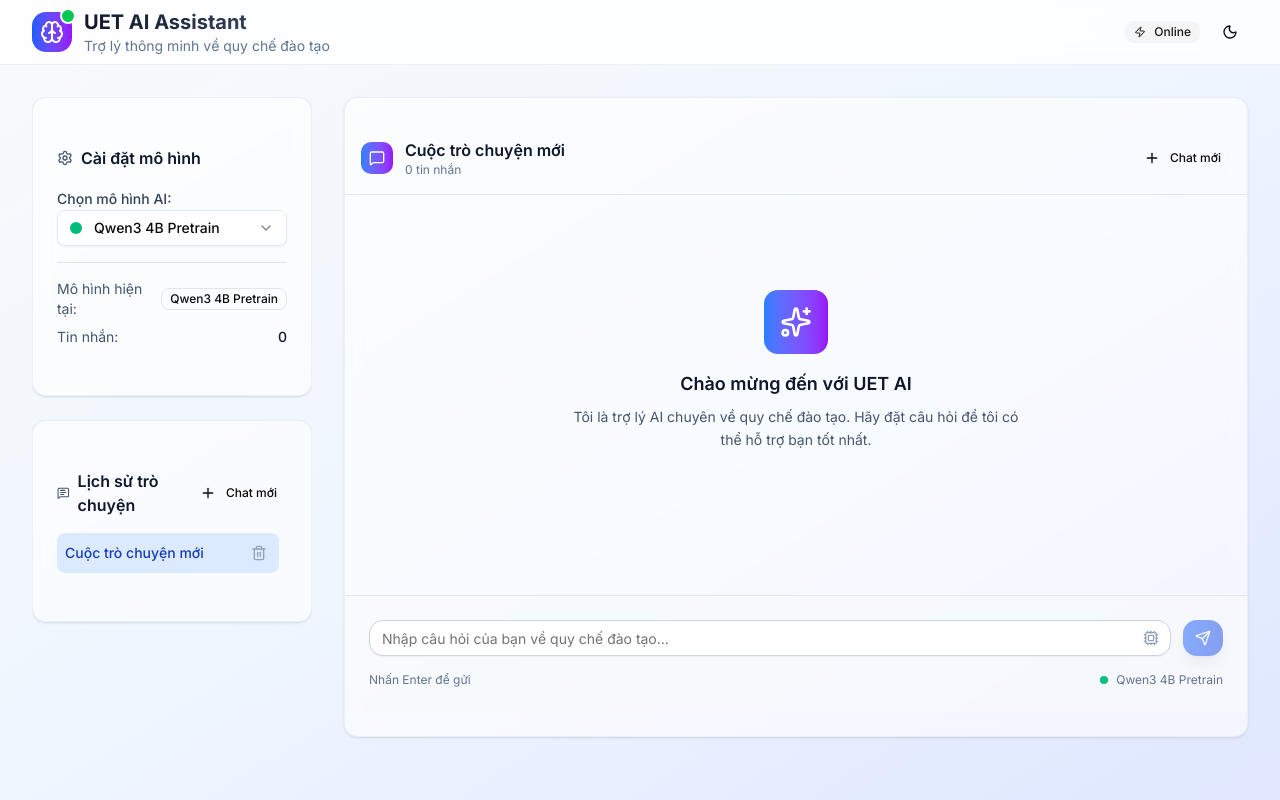
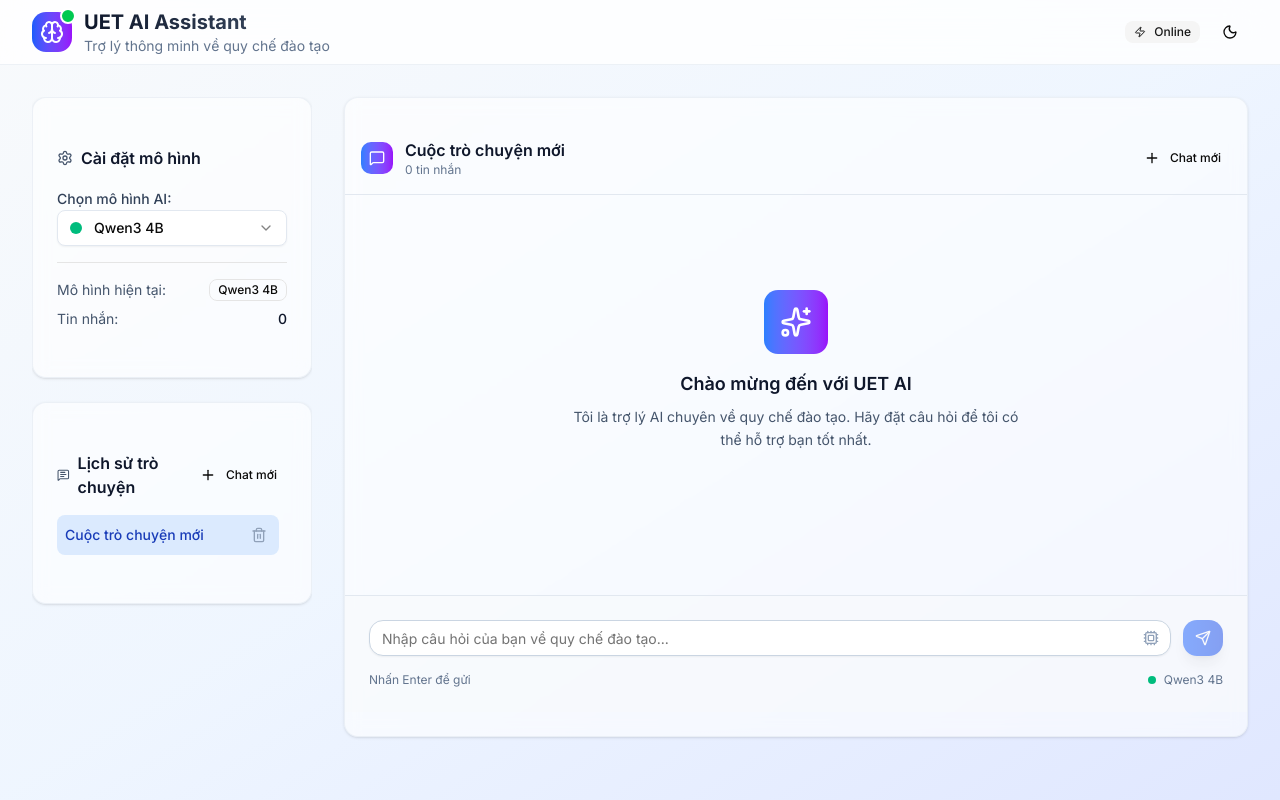
Before and after one commit to tronganh0104/EduRAGBot, a Next.js app in the folder frontend/: page / in a window 1280 px wide. Built offline with nearby package versions, Linux system fonts and the light colour scheme.

Commit message:
update frontend

```diff
--- a/frontend/app/config.ts
+++ b/frontend/app/config.ts
@@ -2,8 +2,8 @@ export const BACKEND_URL = "https://df155a8127d9.ngrok-free.app"        ;
 
 export const AI_MODELS = [
     {
-      id: "Qwen3 4B pretrain",
-      name: "Qwen3 4B Pretrain",
+      id: "Qwen3 4B",
+      name: "Qwen3 4B",
       color: "bg-emerald-500",
     },
     {
```
